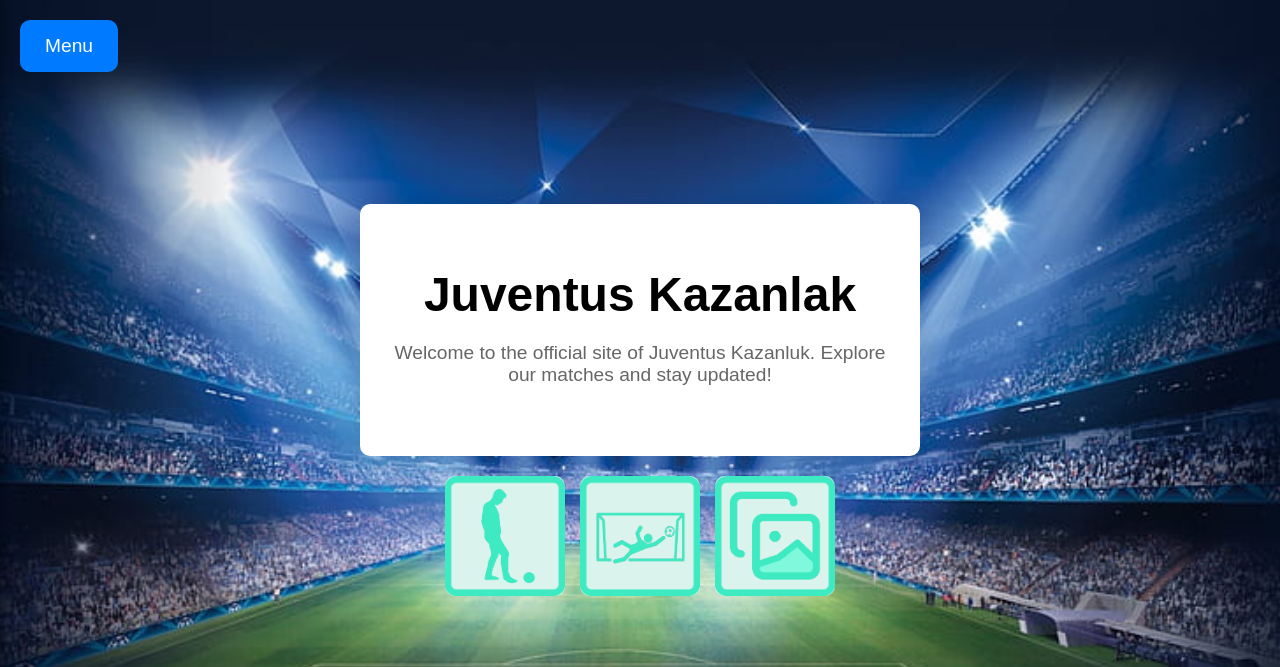
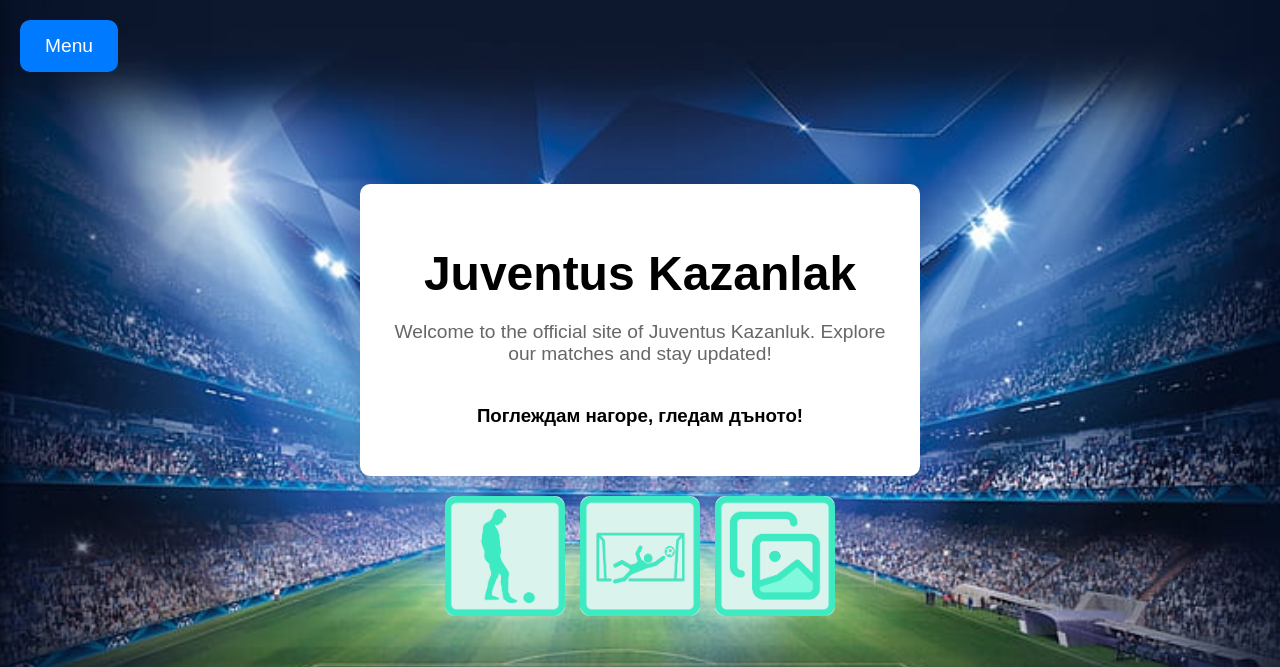
Before and after one commit to MihailJordanov/juventsukz-website-v5, a Flask app: template templates/home.html in a window 1280 px wide. Shown: the top 667 px of the page. Run offline with Flask 3, Linux system fonts and the light colour scheme; the template is opened without the code that fills it, so the values that code supplies are empty.

Commit message:
Поглеждам нагоре, гледам дъното!

```diff
--- a/templates/home.html
+++ b/templates/home.html
@@ -209,6 +209,7 @@
         <div class="container">
             <h1>Juventus Kazanlak</h1>
             <p>Welcome to the official site of Juventus Kazanluk. Explore our matches and stay updated!</p>
+            <h3>Поглеждам нагоре, гледам дъното!</h3>
 
         </div>
 
```
